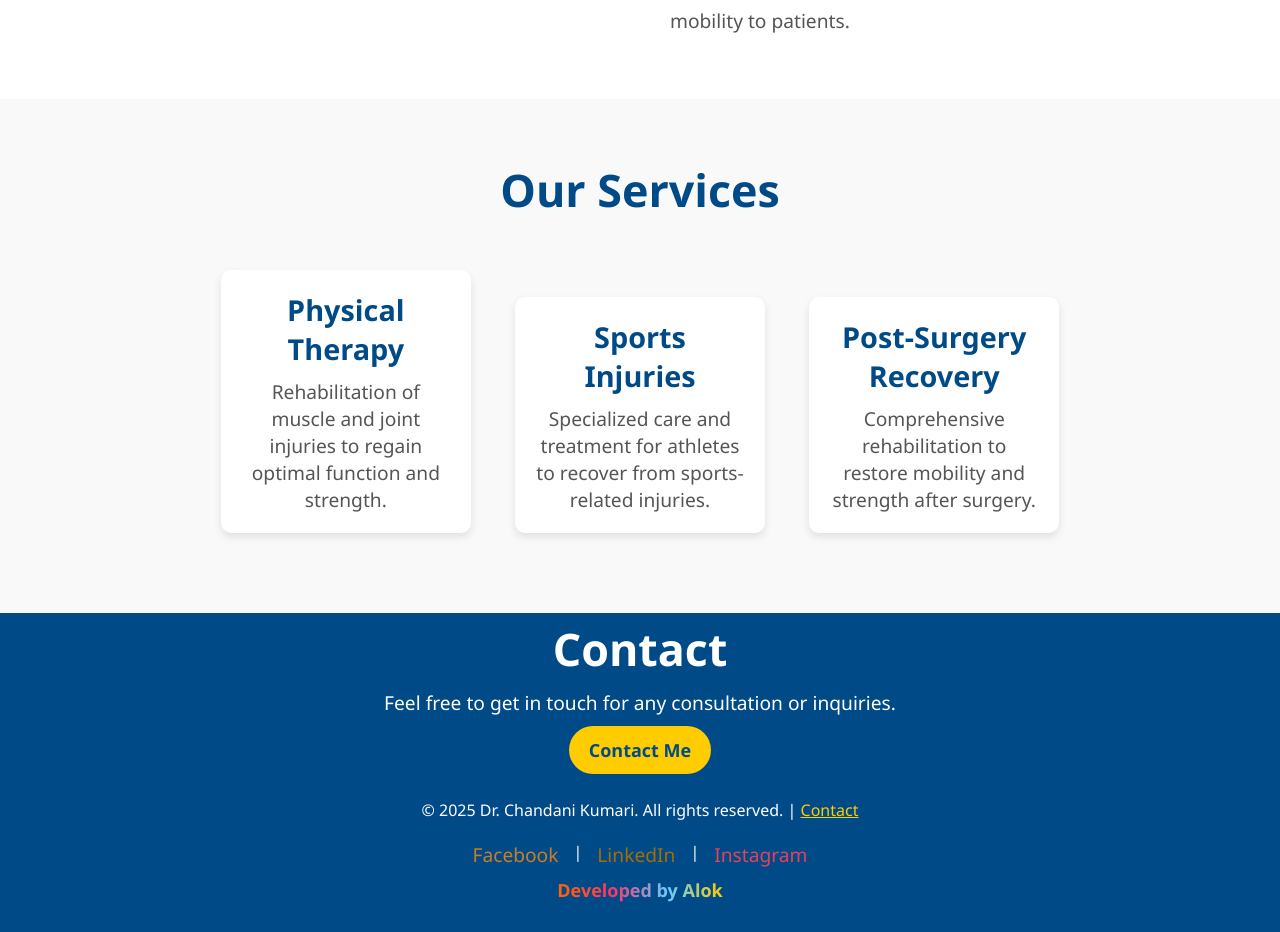
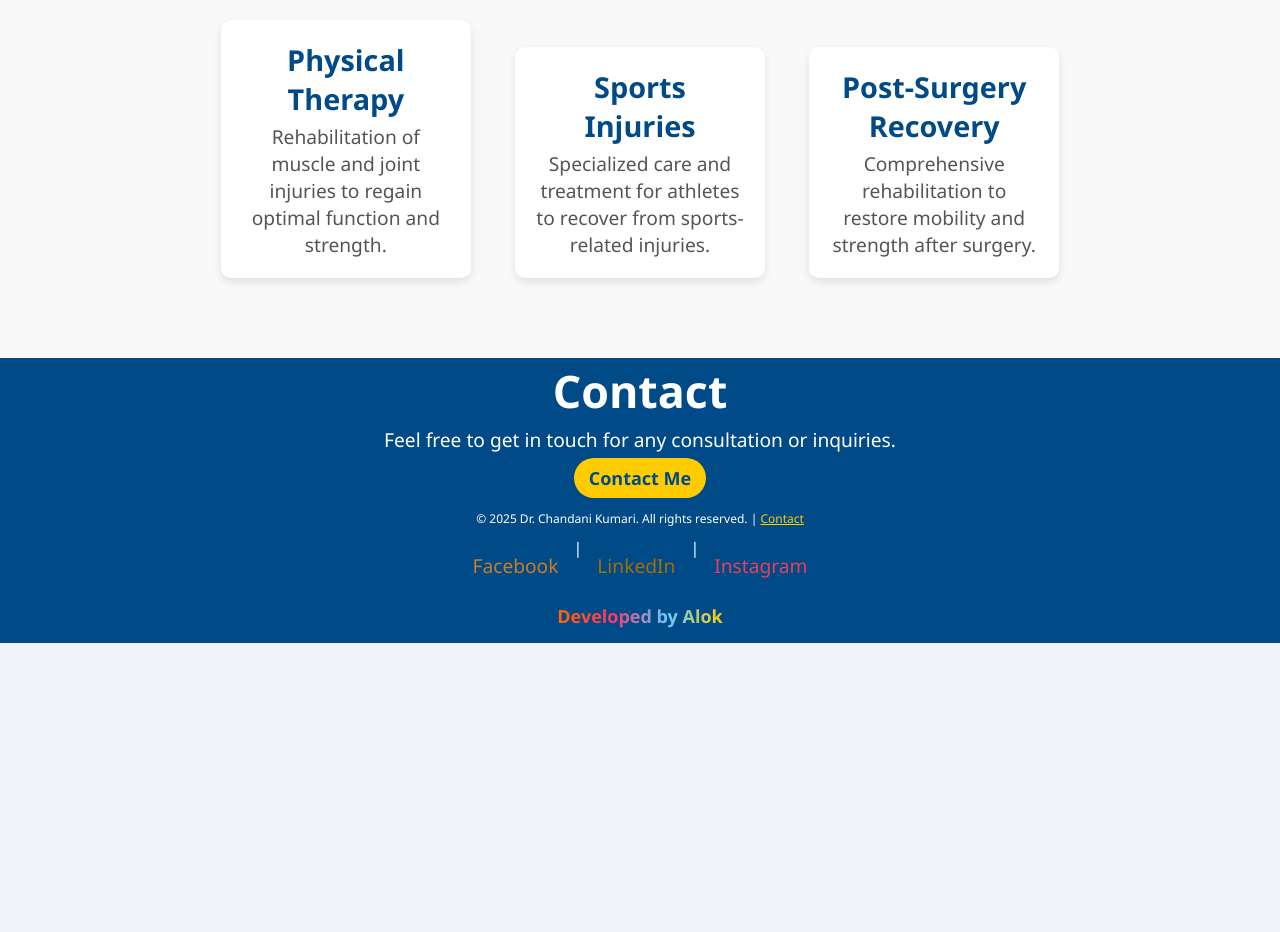
Before and after one commit to alok856/Internship-Lyss_Technology, a plain HTML site: page vital.html in a window 1280 px wide. Shown: the part 1107-2039 px from the top of the page. After the commit the page ends 1750 px from the top, so only its background shows below. Drawn offline with Linux system fonts and the light colour scheme.

Commit message:
Add All Data

```diff
--- a/vital.html
+++ b/vital.html
@@ -115,7 +115,7 @@
         /* Hero Section */
         .hero {
             background: linear-gradient(45deg, #0066cc, #004B87);
-            height: 550px;
+            height: 300px;
             color: white;
             display: flex;
             justify-content: center;
@@ -234,32 +234,32 @@
         .service-item p {
             font-size: 1.2em;
             color: #555;
-            margin-top: 10px;
+            margin-top: 5px;
         }
 
         /* Contact Section */
         .contact-section {
             background-color: #004B87;
-            padding: 5px 10px;
+            padding: 2px 5px;
             color: white;
             text-align: center;
         }
 
         .contact-section h2 {
             font-size: 2.8em;
-            margin-bottom: 10px;
+            margin-bottom: 5px;
         }
 
         .contact-section p {
             font-size: 1.2em;
-            margin-bottom: 10px;
+            margin-bottom: 5px;
         }
 
         .contact-section a {
             display: inline-block;
             background-color: #ffcc00;
             color: #004B87;
-            padding: 12px 20px;
+            padding: 8px 15px;
             font-size: 18px;
             font-weight: bold;
             text-decoration: none;
@@ -275,7 +275,7 @@
         /* Footer Section */
 footer {
     background-color: #004B87;
-    padding: 20px 50px; /* Reduced padding */
+    padding: 10px 20px; /* Reduced padding */
     text-align: center;
     color: white;
     display: flex;
@@ -286,21 +286,21 @@ footer {
 
 /* Footer text and links styling */
 footer p {
-    font-size: 16px;
-    margin-bottom: 10px; /* Reduced margin for more compactness */
+    font-size: 12px;
+    margin-bottom: 5px; /* Reduced margin for more compactness */
 }
 
 /* Social Media Links */
 footer .social-media {
     display: flex;
     justify-content: center;
-    margin-top: 10px; /* Reduced margin for less space */
+    margin-top: 5px; /* Reduced margin for less space */
 }
 
 footer .social-media a {
     text-decoration: none;
     font-size: 1.2rem;
-    margin: 0 15px;
+    margin: 15px;
     transition: color 0.3s ease, transform 0.3s ease;
 }
 
@@ -499,7 +499,7 @@ footer .highlight {
             <a href="https://www.instagram.com/aarav_alok86?igsh=MTBqeGwzOHRvdnkzeQ==" class="instagram">Instagram</a>
         </div>
 
-        <p class="highlight"><b><u>Developed by Alok</u></b></p>
+        <p class="highlight"><b>Developed by Alok</b></p>
     </footer>
 
     <script>
```
